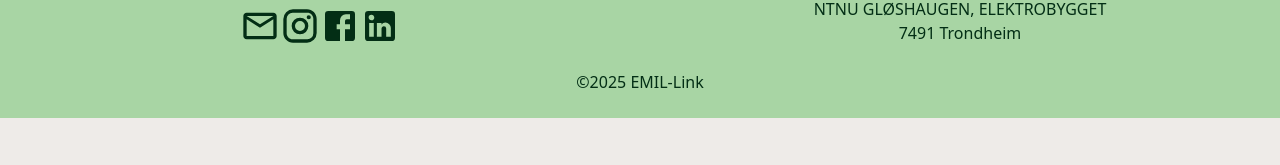
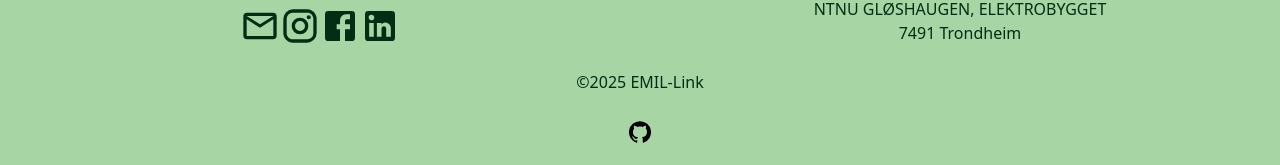
Before and after one commit to birkjr/Linknettside, a React (Vite) app: page / in a window 1280 px wide. Shown: the part 969-1134 px from the top of the page. Before the commit the page ends 1087 px from the top, so only its background shows below. Built offline with nearby package versions, Linux system fonts and the light colour scheme; no server answers; the database is empty.

Commit message:
Added gitHub icon, fix logic later

```diff
--- a/src/components/Footer.tsx
+++ b/src/components/Footer.tsx
@@ -5,6 +5,7 @@ import FacebookIcon from "@mui/icons-material/Facebook";
 import LinkedInIcon from "@mui/icons-material/LinkedIn";
 import WindPowerIcon from "@mui/icons-material/WindPower";
 import HandshakeIcon from "@mui/icons-material/Handshake";
+import GitHubIcon from '@mui/icons-material/GitHub';
 import Partners from "./Partners";
 import { useNavigate } from "react-router-dom";
 import { useAuth } from "../auth";
@@ -81,9 +82,8 @@ export default function Footer() {
             </p>
           </div>
         </div>
-        <p>
-
-        <a
+        <p className="flex flex-col justify-center item-center">
+          <a
           href="#"
           onClick={(e) => {
             e.preventDefault(); // Prevents the link from navigating
@@ -92,7 +92,7 @@ export default function Footer() {
           className="hover:text-red-400">
             &copy;{new Date().getFullYear()} EMIL-Link{" "}
           </a>
-
+          <a className="hover:scale-120 text-black mt-6"><GitHubIcon/></a>
         </p>
       </footer>
 
```
